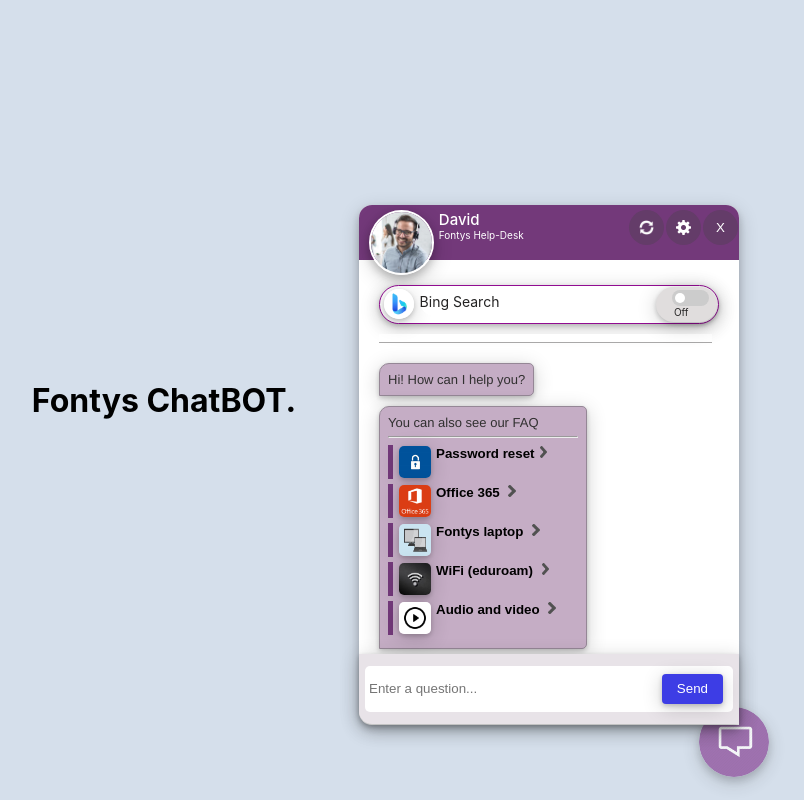
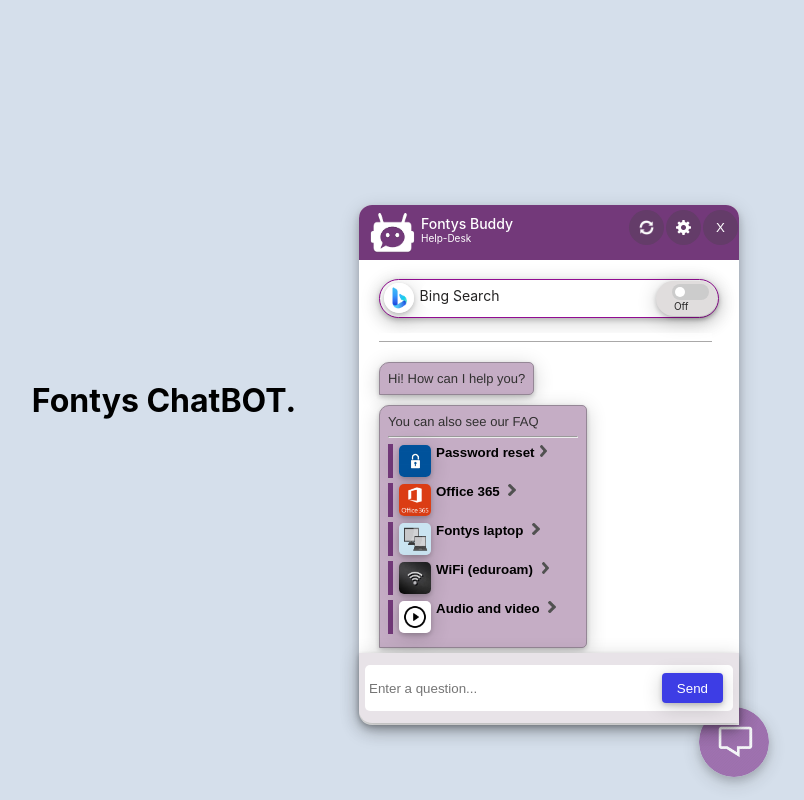
Before and after one commit to pinje/chatbot-frontend, a React (Create React App) app: page / in a window 1280 px wide. Both pictures are taken after a click on the picture 1210 px from the left and 742 px from the top of the page. Shown: the whole page, without its empty margins (476-1280 px from the left). Built offline with nearby package versions, Linux system fonts and the light colour scheme.

Commit message:
chat profile update

```diff
--- a/src/components/ChatPopup.css
+++ b/src/components/ChatPopup.css
@@ -31,8 +31,9 @@
 
   .popup-header-title{
     color: white;
-    font-size: 15px;
+    font-size: 14px;
     font-weight: 500;
+    padding-top: 5px;
   }
 
   .popup-header-description{
@@ -70,7 +71,7 @@
     border: none;
     border-radius:6px;
   }
-  .bot-icon{
+  /* .bot-icon{
     height: 110%;
     width: auto;
     float: left;
@@ -79,6 +80,16 @@
     box-shadow: 0 4px 8px 0 rgba(0, 0, 0, 0.2),
      0 6px 20px 0 rgba(0, 0, 0, 0.19);
      border: 2px solid white;
+  } */
+  .bot-icon{
+    height: 80%;
+    width: 47px;
+    float: left;
+    margin: 5px 5px 10px 10px;
+    /* border-radius: 50%; */
+    /* box-shadow: 0 4px 8px 0 rgba(0, 0, 0, 0.2),
+     0 6px 20px 0 rgba(0, 0, 0, 0.19); */
+     /* border: 2px solid white; */
   }
 
   .send-icon{
--- a/src/components/ChatPopup.tsx
+++ b/src/components/ChatPopup.tsx
@@ -47,7 +47,8 @@
       <Provider store={store}>
       <div className='form-container'>
          <div className='popup-header'>
-            <img className='bot-icon' src={require('../img/chat-profile.jpg')} />
+         <img className='bot-icon' src={require('../img/chatbot-icon.png')} />
+            {/* <img className='bot-icon' src={require('../img/chat-profile.jpg')} /> */}
             <button onClick={() => props.setIsOpen(false)}> X </button>
 
             <button onClick={() => {
@@ -64,8 +65,8 @@
             {openSettings && <Settings/>}
 
           <div className="popup-header-box">
-            <div className="popup-header-title">David</div>
-            <div className="popup-header-description">Fontys Help-Desk</div>
+            <div className="popup-header-title">Fontys Buddy</div>
+            <div className="popup-header-description">Help-Desk</div>
           </div>
         </div>
         <div className="title">
--- a/src/components/chat/Switch.css
+++ b/src/components/chat/Switch.css
@@ -91,7 +91,7 @@
     background-color: rgb(255, 255, 255);
     /* background-color: rgb(246, 244, 247); */
     border: 1px solid rgb(145, 12, 145);
-    margin: 0px 20px 10px 20px;
+    margin: 15px 20px 15px 20px;
     box-shadow: 0 2px 5px 0 rgba(0, 0, 0, 0.2),
     0 4px 20px 0 rgba(0, 0, 0, 0.19);
     border-radius: 40px;
```
Also changed, not shown: src/img/chatbot-icon.png (added).
